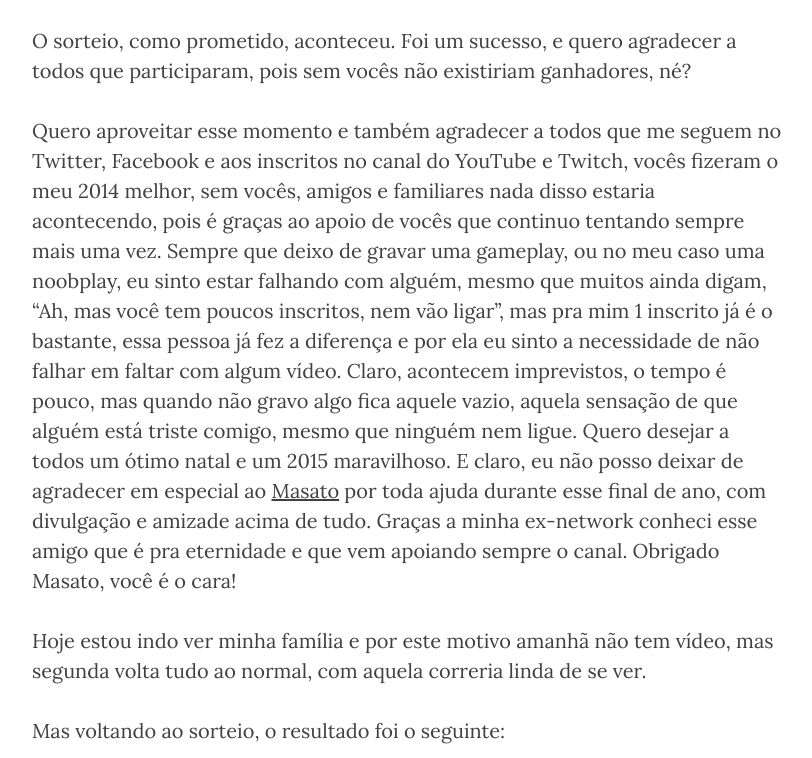
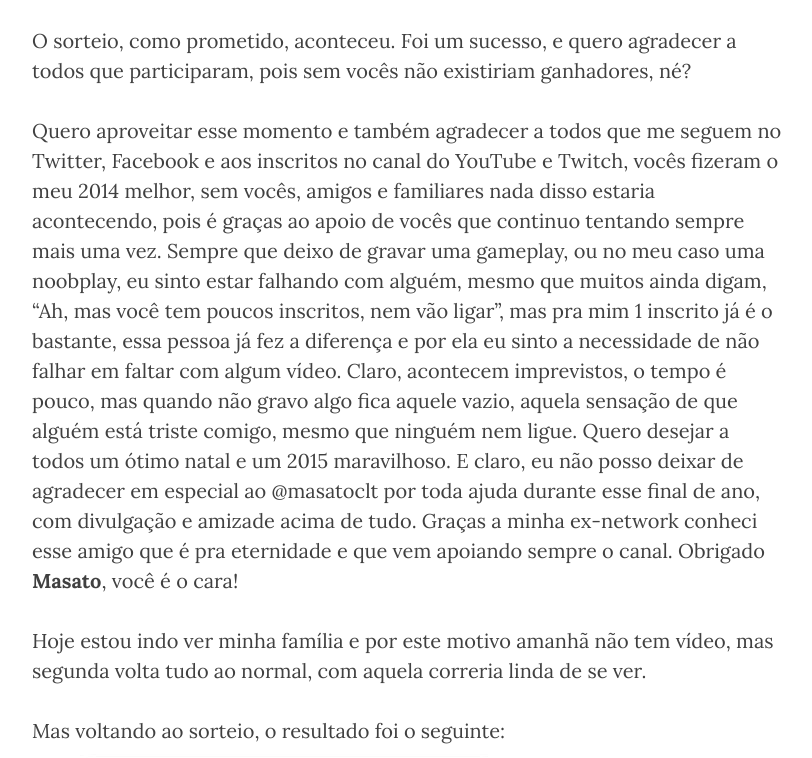
Before and after one commit to snarq/snarq.github.io, a Jekyll site: the page built from _posts/2014-12-25-resultado-sorteio-castle-crashers-e-battleblock-teather.md, in a window 1280 px wide and 900 px high, scrolled down 867 px, cut to the strip 142-900 px from the top of the window. Shown: the whole strip, without its empty margins (233-1045 px from the left). Built offline with Jekyll 4.4.1, drawn with Linux system fonts in a browser that asks for light colours; nearby versions of some CDN libraries; comment, search, counter and statistics services are not loaded.

Commit message:
Atualização.

```diff
--- a/_posts/2014-12-25-resultado-sorteio-castle-crashers-e-battleblock-teather.md
+++ b/_posts/2014-12-25-resultado-sorteio-castle-crashers-e-battleblock-teather.md
@@ -15,7 +15,7 @@ tags:
 <iframe width="640" height="360" src="https://www.youtube.com/embed/fP6Z00VmvEw?rel=0&amp;showinfo=0" frameborder="0" allowfullscreen></iframe>
 O sorteio, como prometido, aconteceu. Foi um sucesso, e quero agradecer a todos que participaram, pois sem vocês não existiriam ganhadores, né?
 
-Quero aproveitar esse momento e também agradecer a todos que me seguem no Twitter, Facebook e aos inscritos no canal do YouTube e Twitch, vocês fizeram o meu 2014 melhor, sem vocês, amigos e familiares nada disso estaria acontecendo, pois é graças ao apoio de vocês que continuo tentando sempre mais uma vez. Sempre que deixo de gravar uma gameplay, ou no meu caso uma noobplay, eu sinto estar falhando com alguém, mesmo que muitos ainda digam, "Ah, mas você tem poucos inscritos, nem vão ligar", mas pra mim 1 inscrito já é o bastante, essa pessoa já fez a diferença e por ela eu sinto a necessidade de não falhar em faltar com algum vídeo. Claro, acontecem imprevistos, o tempo é pouco, mas quando não gravo algo fica aquele vazio, aquela sensação de que alguém está triste comigo, mesmo que ninguém nem ligue. Quero desejar a todos um ótimo natal e um 2015 maravilhoso. E claro, eu não posso deixar de agradecer em especial ao <a href="https://twitter.com/masatoclt" target="_blank">Masato</a> por toda ajuda durante esse final de ano, com divulgação e amizade acima de tudo. Graças a minha ex-network conheci esse amigo que é pra eternidade e que vem apoiando sempre o canal. Obrigado Masato, você é o cara!
+Quero aproveitar esse momento e também agradecer a todos que me seguem no Twitter, Facebook e aos inscritos no canal do YouTube e Twitch, vocês fizeram o meu 2014 melhor, sem vocês, amigos e familiares nada disso estaria acontecendo, pois é graças ao apoio de vocês que continuo tentando sempre mais uma vez. Sempre que deixo de gravar uma gameplay, ou no meu caso uma noobplay, eu sinto estar falhando com alguém, mesmo que muitos ainda digam, "Ah, mas você tem poucos inscritos, nem vão ligar", mas pra mim 1 inscrito já é o bastante, essa pessoa já fez a diferença e por ela eu sinto a necessidade de não falhar em faltar com algum vídeo. Claro, acontecem imprevistos, o tempo é pouco, mas quando não gravo algo fica aquele vazio, aquela sensação de que alguém está triste comigo, mesmo que ninguém nem ligue. Quero desejar a todos um ótimo natal e um 2015 maravilhoso. E claro, eu não posso deixar de agradecer em especial ao @masatoclt por toda ajuda durante esse final de ano, com divulgação e amizade acima de tudo. Graças a minha ex-network conheci esse amigo que é pra eternidade e que vem apoiando sempre o canal. Obrigado **Masato**, você é o cara!
 
 Hoje estou indo ver minha família e por este motivo amanhã não tem vídeo, mas segunda volta tudo ao normal, com aquela correria linda de se ver.
 
```
